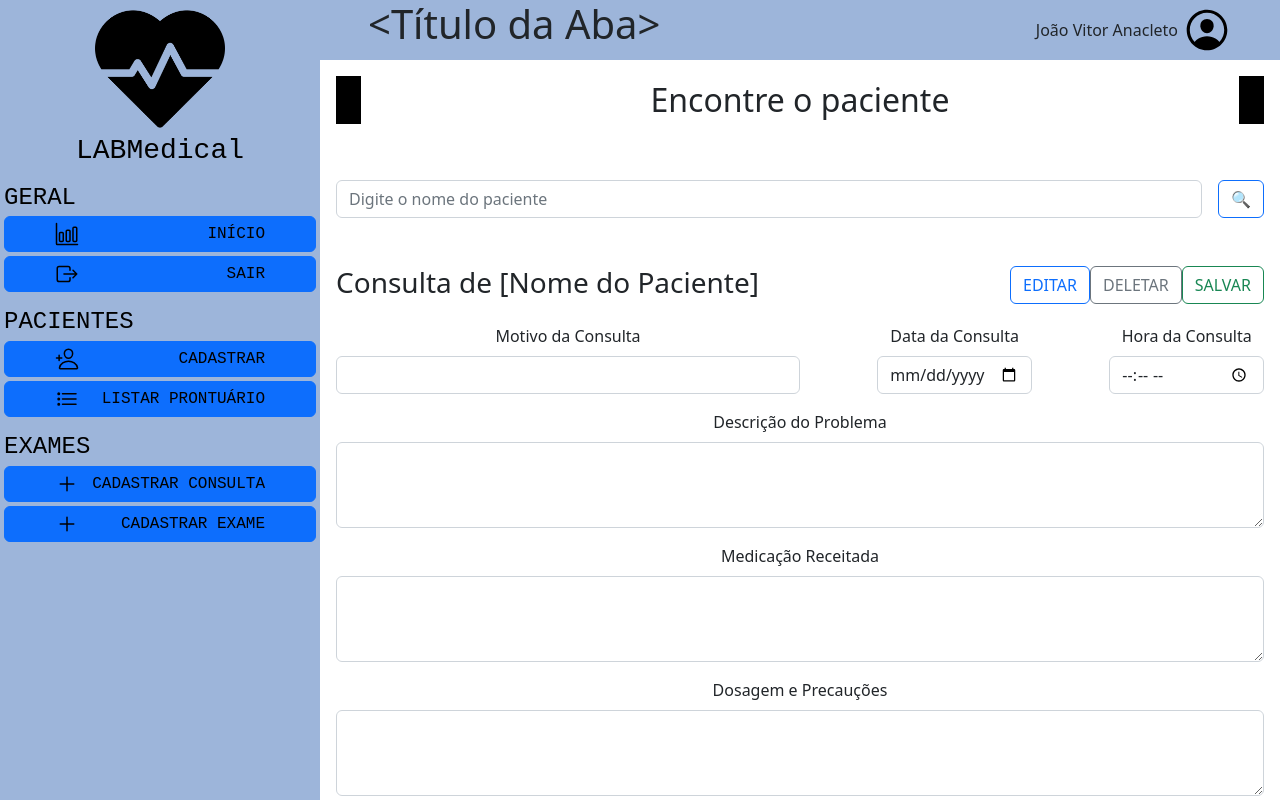
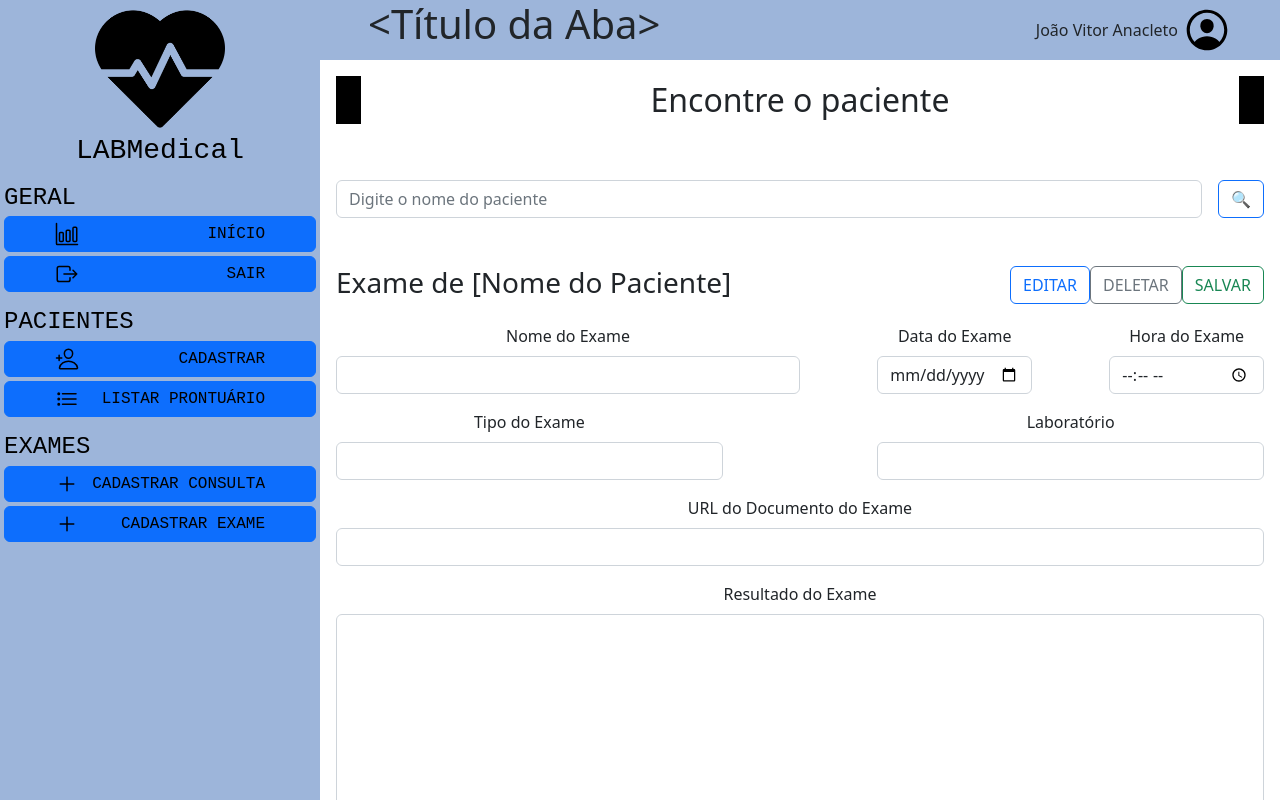
Before and after one commit to HoudiniGM/LABMedical, an Angular app: page / in a window 1280 px wide. Built offline with nearby package versions, Linux system fonts and the light colour scheme.

Commit message:
:sparkles: feat : Componente para cadastro de exames
Criação do componente para cadastro de exames.
Requisitos já adicionados.
Sem funcionalidades.

```diff
--- a/src/app/app.module.ts
+++ b/src/app/app.module.ts
@@ -12,6 +12,7 @@ import { AsideMenuComponent } from './components/aside-menu/aside-menu.component
 import { StatisticsComponent } from './components/statistics/statistics.component';
 import { PacientRegistrationComponent } from './components/pacient-registration/pacient-registration.component';
 import { QueryRegistrationComponent } from './components/query-registration/query-registration.component';
+import { ExamRegistrationComponent } from './components/exam-registration/exam-registration.component';
 
 @NgModule({
   declarations: [
@@ -24,7 +25,8 @@ import { QueryRegistrationComponent } from './components/query-registration/quer
     AsideMenuComponent,
     StatisticsComponent,
     PacientRegistrationComponent,
-    QueryRegistrationComponent
+    QueryRegistrationComponent,
+    ExamRegistrationComponent
   ],
   imports: [
     BrowserModule,
--- /dev/null
+++ b/src/app/components/exam-registration/exam-registration.component.html
@@ -0,0 +1,47 @@
+<section class="d-flex flex-column p-3 text-center gap-5">
+    <h2>Encontre o paciente</h2>
+    <div class="d-flex gap-3">
+        <input type="text" class="form-control" placeholder="Digite o nome do paciente">
+        <button class="btn btn-outline-primary">🔍</button>
+    </div>
+    <form class="d-flex flex-wrap gap-3 justify-content-between">
+        <div class="d-flex justify-content-between col-12">
+            <h3>Exame de [Nome do Paciente]</h3>
+            <div>
+                <button class="btn btn-outline-primary">EDITAR</button>
+                <button class="btn btn-outline-secondary">DELETAR</button>
+                <button class="btn btn-outline-success">SALVAR</button>
+            </div>
+        </div>
+
+        <div class="col-6">
+            <label for="form-exame" class="form-label">Nome do Exame</label>
+            <input type="text" class="form-control" id="form-exame" required maxlength="64" minlength="8">
+        </div>
+        <div class="col-2">
+            <label for="form-data-exame" class="form-label">Data do Exame</label>
+            <input type="date" class="form-control" id="form-data-exame" required>
+        </div>
+        <div class="col-2">
+            <label for="form-hora-exame" class="form-label">Hora do Exame</label>
+            <input type="time" class="form-control" id="form-hora-exame" required>
+        </div>
+        <div class="col-5">
+            <label for="form-tipo-exame" class="form-label">Tipo do Exame</label>
+            <input type="text" class="form-control" id="form-tipo-exame" required maxlength="32" minlength="4">
+        </div>
+        <div class="col-5">
+            <label for="form-laboratorio" class="form-label">Laboratório</label>
+            <input type="text" class="form-control" id="form-laboratorio" required maxlength="32" minlength="4">
+        </div>
+        <div class="col-12">
+            <label for="form-url" class="form-label">URL do Documento do Exame</label>
+            <input type="url" class="form-control" id="form-precaucoes">
+        </div>
+
+        <div class="col-12">
+            <label for="form-resultado" class="form-label">Resultado do Exame</label>
+            <textarea class="form-control" rows="8" required maxlength="1024" minlength="16"></textarea>
+        </div>
+    </form>
+</section>
--- a/src/app/components/query-registration/query-registration.component.html
+++ b/src/app/components/query-registration/query-registration.component.html
@@ -4,7 +4,7 @@
         <input type="text" class="form-control" placeholder="Digite o nome do paciente">
         <button class="btn btn-outline-primary">🔍</button>
     </div>
-    <div class="d-flex flex-wrap gap-3 justify-content-between">
+    <form class="d-flex flex-wrap gap-3 justify-content-between">
         <div class="d-flex justify-content-between col-12">
             <h3>Consulta de [Nome do Paciente]</h3>
             <div>
@@ -38,5 +38,5 @@
             <label for="form-precaucoes" class="form-label">Dosagem e Precauções</label>
             <textarea type="text" class="form-control" id="form-precaucoes" rows="3" required maxlength="256" minlength="16"></textarea>
         </div>
-    </div>
+    </form>
 </section>
--- a/src/app/pages/application-screen/application-screen.component.html
+++ b/src/app/pages/application-screen/application-screen.component.html
@@ -3,6 +3,6 @@
 
     <div class="overflow-auto col-9" id="right-side">
         <app-toolbar class="w-100"></app-toolbar>
-        <app-query-registration></app-query-registration>
+        <app-exam-registration></app-exam-registration>
     </div>
 </div>
```
Also changed, not shown: src/app/components/exam-registration/exam-registration.component.ts (added, +10 -0 lines), src/app/components/exam-registration/exam-registration.component.css (added).
